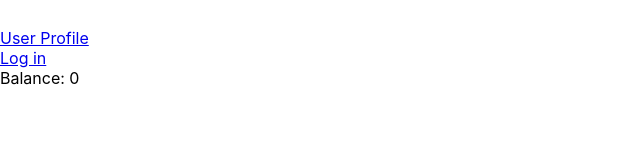
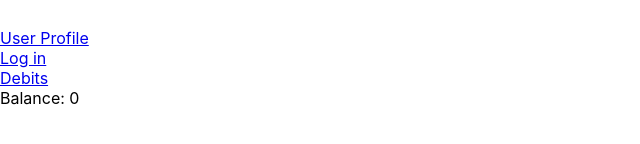
Before and after one commit to newdevon/webDevAssignment7, a React (Create React App) app: page / in a window 1280 px wide. Shown: the part 358-502 px from the top of the page, without its empty margins (0-640 px from the left). Built offline with nearby package versions, Linux system fonts and the light colour scheme; no server answers.

Commit message:
added debits

```diff
--- a/src/App.js
+++ b/src/App.js
@@ -2,7 +2,8 @@ import React, { Component } from 'react';
 import { BrowserRouter as Router, Route } from 'react-router-dom';
 import Home from './components/Home';
 import UserProfile from './components/UserProfile';
-import LogIn from './components/Login'
+import LogIn from './components/Login';
+import Debits from './components/Debits';
 import axios from "axios"
 
 class App extends Component {
@@ -61,12 +62,14 @@ class App extends Component {
     );
     const LogInComponent = () => (<LogIn user={this.state.currentUser} mockLogIn={this.mockLogIn} />)
 
+    const DebitsComponent = () => (<Debits accountBalance={this.state.accountBalance} />);
     return (
       <Router>
         <div>
           <Route exact path="/" render={HomeComponent} />
           <Route exact path="/userProfile" render={UserProfileComponent} />
           <Route exact path="/login" render={LogInComponent}/>
+          <Route exact path="/debits" render={DebitsComponent} />
         </div>
       </Router>
     );
--- /dev/null
+++ b/src/components/Debits.js
@@ -0,0 +1,20 @@
+import React, { Component } from 'react';
+import AccountBalance from './AccountBalance';
+import { Link } from 'react-router-dom';
+
+class Debits extends Component {
+
+    render() {
+        return (
+            <div>
+                <div>
+                    <h1>Debits</h1>
+                </div>
+                <Link to="/">Return to Home</Link>
+            </div>
+
+        )
+    }
+}
+
+export default Debits;
--- a/src/components/Home.js
+++ b/src/components/Home.js
@@ -1,5 +1,6 @@
 import React, { Component } from 'react';
 import AccountBalance from './AccountBalance';
+
 import { Link } from 'react-router-dom';
 
 class Home extends Component {
@@ -9,9 +10,16 @@ class Home extends Component {
                 <img src="https://letstalkpayments.com/wp-content/uploads/2016/04/Bank.png" alt="bank" />
                 <h1>Bank of React</h1>
 
-                <Link to="/userProfile">User Profile</Link>
+                <div>
+                    <Link to="/userProfile">User Profile</Link>
+                </div>
+
                 <div>
                     <Link to="/Login">Log in</Link>
+                </div>
+
+                <div>
+                    <Link to="/Debits">Debits</Link>
                 </div>
                 <AccountBalance accountBalance={this.props.accountBalance} />
             </div>
```
